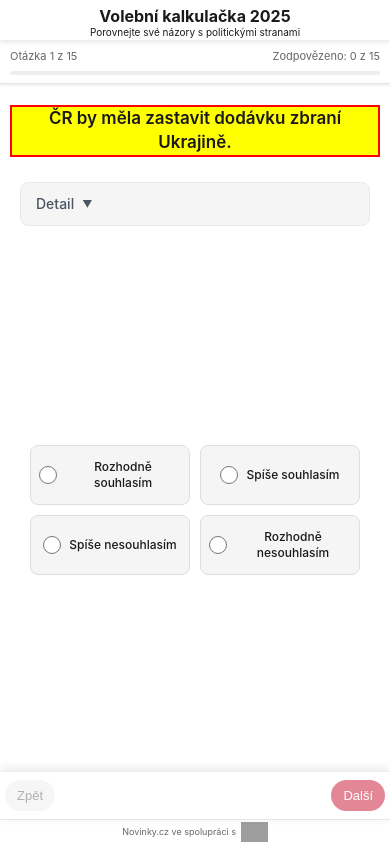
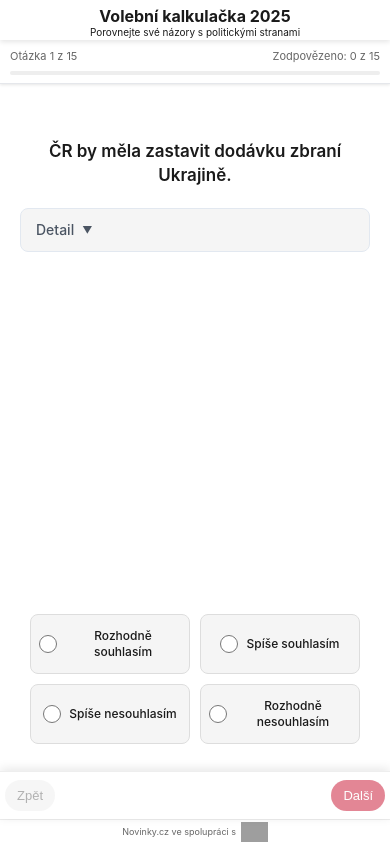
Before and after one commit to davidrynes/volebni-kalkulacka-v2, a Preact app: page / in a window 390 px wide. Built offline with nearby package versions, Linux system fonts and the light colour scheme; grey boxes are pictures that could not be loaded.

Commit message:
Oprava layoutu - text otázky hned pod progress barem, odpovědi vycentrované

```diff
--- a/src/app.css
+++ b/src/app.css
@@ -488,10 +488,10 @@ body {
         grid-template-columns: repeat(2, 1fr);
         gap: 15px;
         padding: 0 15px;
-        margin-top: 15px;
+        margin-top: auto;
+        margin-bottom: auto;
         width: calc(100% - 30px);
         box-sizing: border-box;
-        flex-grow: 1;
         align-content: center;
     }
 
@@ -961,17 +961,12 @@ body {
     .content-area {
         flex: 1;
         overflow-y: auto;
-        padding: 0;
+        padding: 85px 0 55px 0;
         width: 100%;
         box-sizing: border-box;
         -webkit-overflow-scrolling: touch;
         display: flex;
         flex-direction: column;
-        justify-content: center;
-        align-items: center;
-        min-height: calc(100vh - 140px);
-        margin-top: 85px;
-        margin-bottom: 55px;
         overflow-x: hidden;
     }
 
@@ -1000,23 +995,22 @@ body {
     }
 
     .question-slide {
-        padding: 20px 10px;
+        padding: 10px;
         width: 100%;
         max-width: 100%;
         box-sizing: border-box;
         display: flex;
         flex-direction: column;
-        justify-content: center;
-        align-items: stretch;
         flex: 1;
+        min-height: calc(100vh - 200px);
     }
 
     .question-text {
         font-size: 17px;
         font-weight: 600;
-        margin-bottom: 25px;
+        margin-bottom: 20px;
         line-height: 1.4;
-        padding: 0 5px;
+        padding: 0 10px;
         color: #1a1a1a;
         text-align: center;
         flex-shrink: 0;
--- a/src/components/volebni-kalkulacka.tsx
+++ b/src/components/volebni-kalkulacka.tsx
@@ -726,8 +726,8 @@ export function VolebniKalkulacka({ otazky, odpovedi = {}, stranyOdpovedi, bodov
 
       <div className="content-area" ref={contentAreaRef}>
         <div className="question-slide">
-          <div className="question-text" style={{border: '2px solid red', backgroundColor: 'yellow'}}>
-            {currentQuestion?.text || `DEBUG: otazky.length=${otazky?.length}, currentQuestionIndex=${currentQuestionIndex}, currentQuestion=${JSON.stringify(currentQuestion)}`}
+          <div className="question-text">
+            {currentQuestion?.text}
           </div>
 
           {currentQuestion?.popis && (
```
